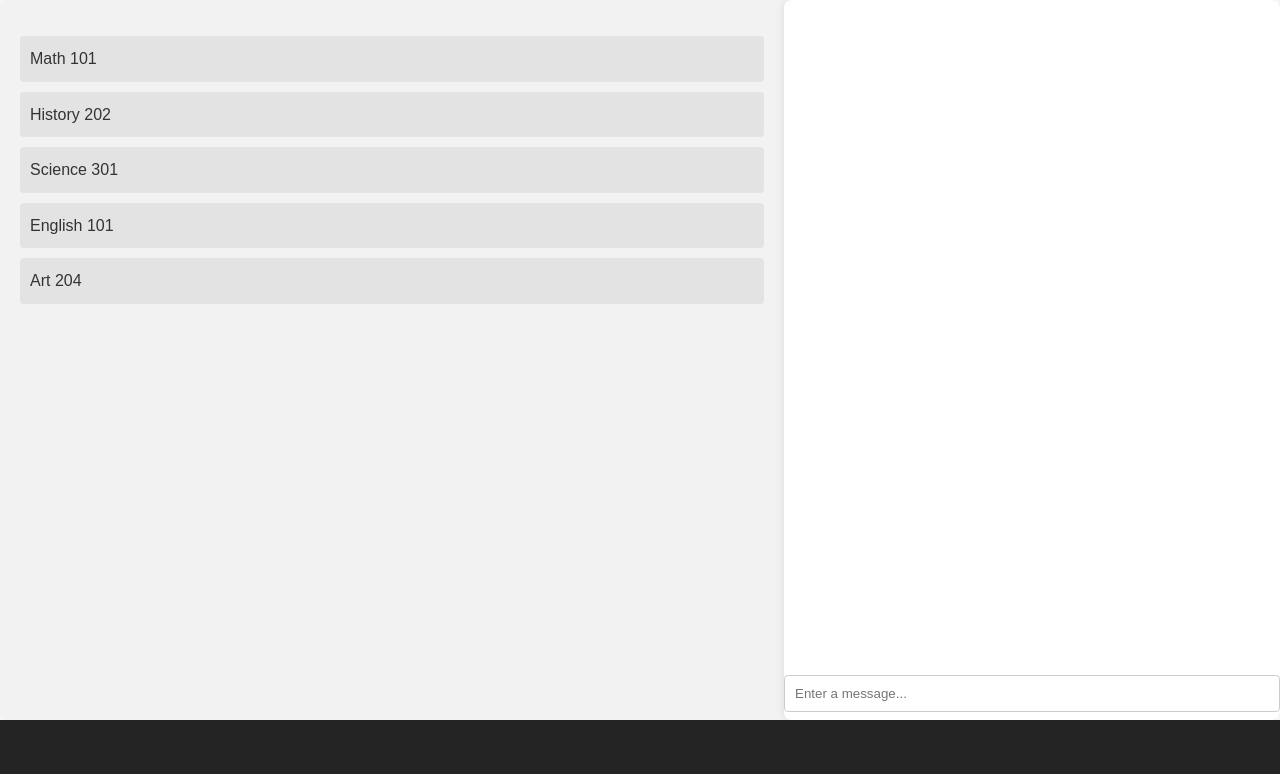
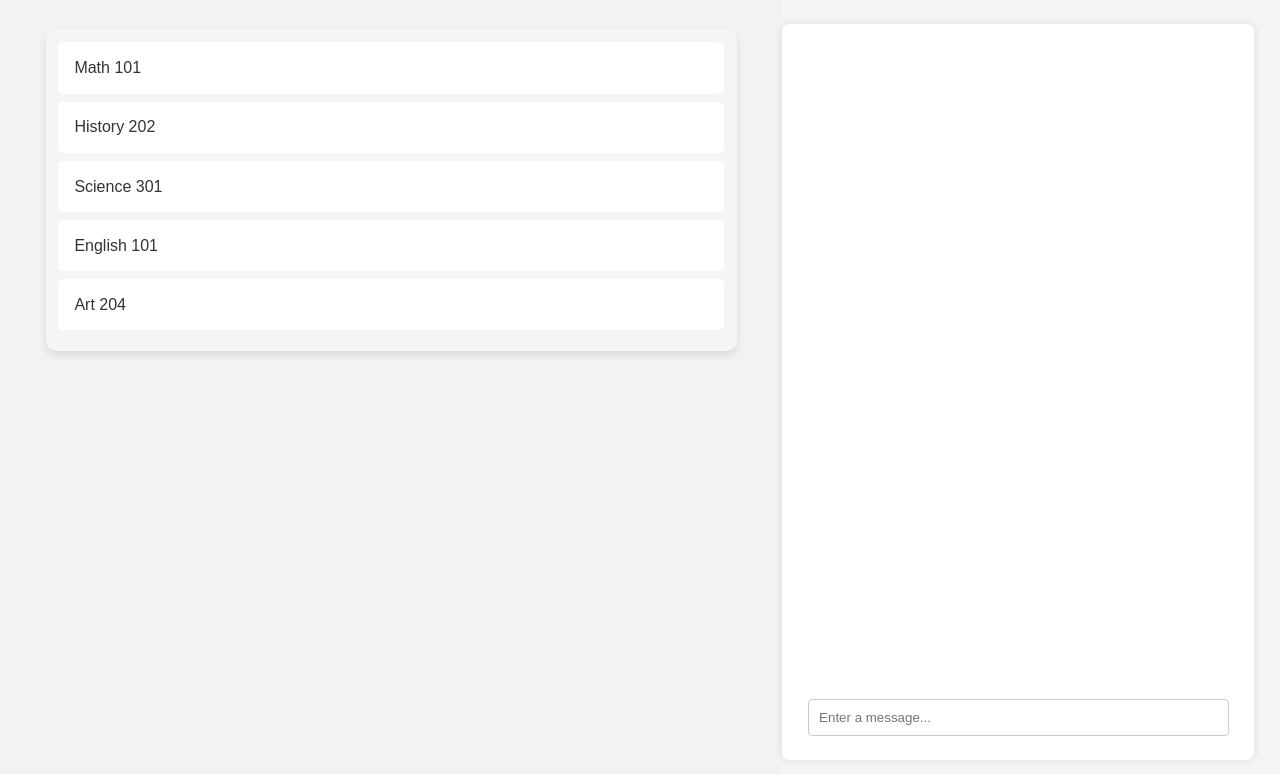
Before and after one commit to Boiler-Schedulings/Boiler-Schedulings-Frontend, a React (Vite) app in the folder Boiler-Schedulings-Frontend/: page /chat in a window 1280 px wide. Shown: the top 774 px of the page. Built offline with nearby package versions, Linux system fonts and the light colour scheme.

Commit message:
Styling Changes

```diff
--- a/Boiler-Schedulings-Frontend/src/components/Chat/Chat.css
+++ b/Boiler-Schedulings-Frontend/src/components/Chat/Chat.css
@@ -1,7 +1,7 @@
 .chat-container {
     display: flex;
     flex-direction: row;
-    height: 90vh;
+    height: 100vh;
     border-radius: 8px;
     overflow: hidden;
     /* Add more styles here */
--- a/Boiler-Schedulings-Frontend/src/components/Chat/ChatWindow/ChatWindow.css
+++ b/Boiler-Schedulings-Frontend/src/components/Chat/ChatWindow/ChatWindow.css
@@ -1,8 +1,13 @@
 .chat-window-container {
     display: flex;
     flex-direction: column;
-    height: 90vh;
-    width: 40vw;
+    height: 88vh; /* Set height to 90% of the viewport height */
+    margin-top: 5vh; /* 5% of the viewport height from the top */
+    margin-bottom: 5vh; /* 5% of the viewport height from the bottom */
+    margin-right: 2vw;
+    width: 34vw; /* 34% of the viewport width from the right */
+    /* 2% of the viewport width as right padding */
+    padding: 2vh 2vw;
     background-color: #fff;
     border-radius: 8px;
     box-shadow: 0 0 10px rgba(0, 0, 0, 0.1);
--- a/Boiler-Schedulings-Frontend/src/components/Chat/ChatWindow/ChatWindow.jsx
+++ b/Boiler-Schedulings-Frontend/src/components/Chat/ChatWindow/ChatWindow.jsx
@@ -13,6 +13,9 @@ function ChatWindow() {
     useEffect(scrollToBottom, [messages]);
 
     const handleSendMessage = (e) => {
+        if(document.getElementById("ChatBox").value === ""){
+            return;
+        }
         if (e.key === 'Enter') {
             document.getElementById("ChatBox").value = "";
             const newEntry = {
--- a/Boiler-Schedulings-Frontend/src/components/Chat/VisualResponse/ClassRecommendation/ClassRecommendation.css
+++ b/Boiler-Schedulings-Frontend/src/components/Chat/VisualResponse/ClassRecommendation/ClassRecommendation.css
@@ -1,22 +1,32 @@
 .class-recommendation-container {
     position: relative;
+    background-color: #F5F5F5;
+    padding: 1vw;
+    border-radius: 10px;
+    box-shadow: 0 4px 8px rgba(0, 0, 0, 0.1);
+    margin: 2vw;
 }
 
 .class-list {
     list-style: none;
     padding: 0;
+    margin: 0;
 }
 
 .class-list li {
-    padding: 10px;
-    margin-bottom: 10px;
-    background-color: #e3e3e3;
-    border-radius: 4px;
+    padding: 1vw 2vh;
+    margin-bottom: 1vh;
+    background-color: #fff;
+    border: 0;
+    border-radius: 5px;
     cursor: pointer;
+    transition: all 0.3s ease;
 }
 
 .class-list li:hover {
-    background-color: #d1d1d1;
+    background-color: #e9e9e9;
+    transform: translateY(-2px);
+    box-shadow: 0 2px 4px rgba(0, 0, 0, 0.2);
 }
 
 .class-detail {
@@ -24,11 +34,45 @@
     top: 50%;
     left: 50%;
     transform: translate(-50%, -50%);
-    width: 80%;
-    max-width: 600px;
+    width: 50vw;
     background-color: white;
-    padding: 20px;
+    padding: 2vh;
     border-radius: 8px;
-    box-shadow: 0px 8px 16px rgba(0, 0, 0, 0.2);
+    box-shadow: 0 8px 16px rgba(0, 0, 0, 0.4);
     z-index: 1000;
+    animation: slideIn 0.3s ease-out;
 }
+
+.class-detail h2 {
+    margin-top: 0;
+    color: #333;
+}
+
+.class-detail p {
+    color: #666;
+}
+
+button {
+    background-color: #4CAF50;
+    color: white;
+    padding: 10px 20px;
+    border: none;
+    border-radius: 5px;
+    cursor: pointer;
+    transition: background-color 0.3s ease;
+}
+
+button:hover {
+    background-color: #45A049;
+}
+
+@keyframes slideIn {
+    from {
+        transform: translate(-50%, -60%);
+        opacity: 0;
+    }
+    to {
+        transform: translate(-50%, -50%);
+        opacity: 1;
+    }
+}
```
